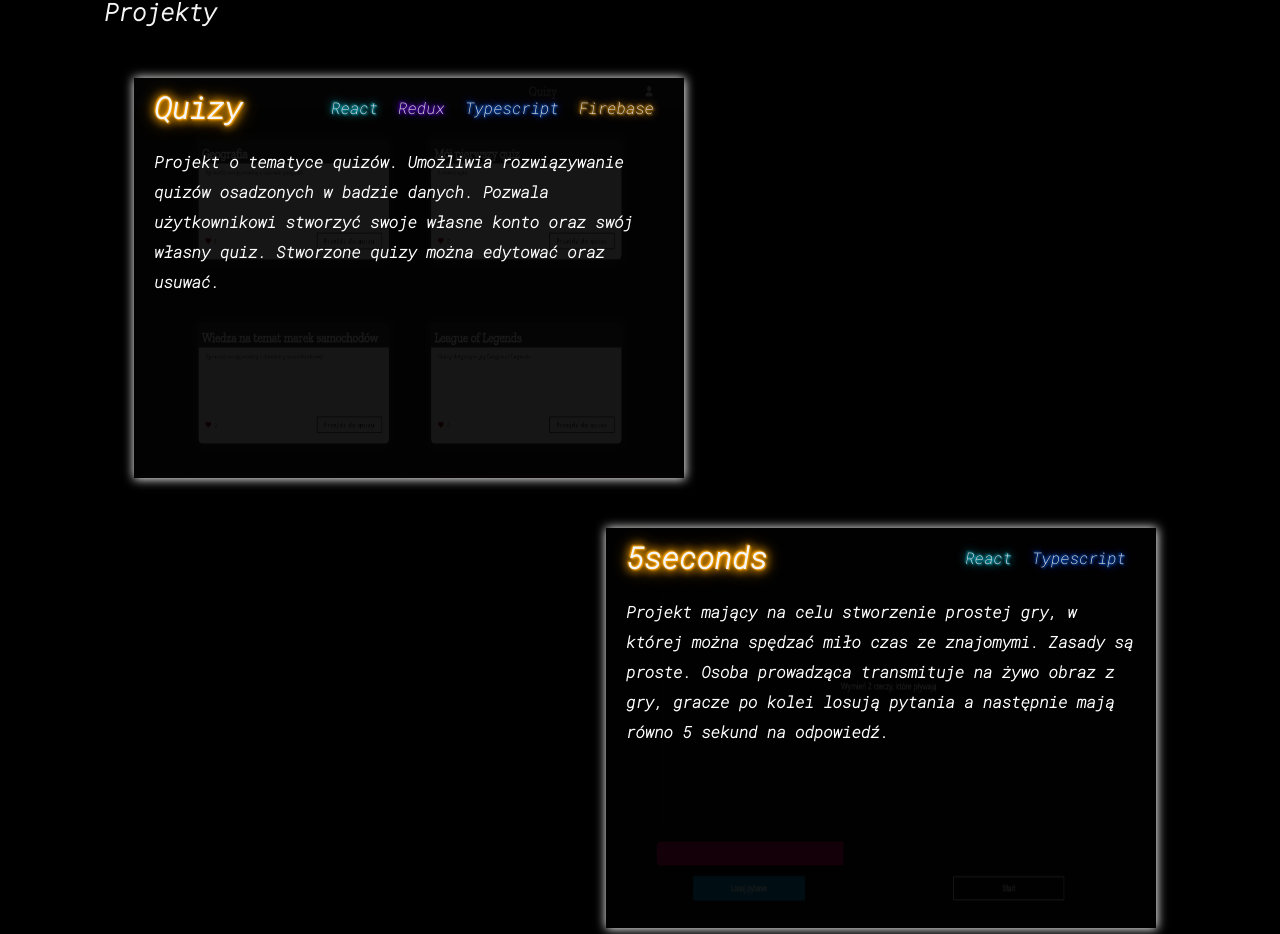
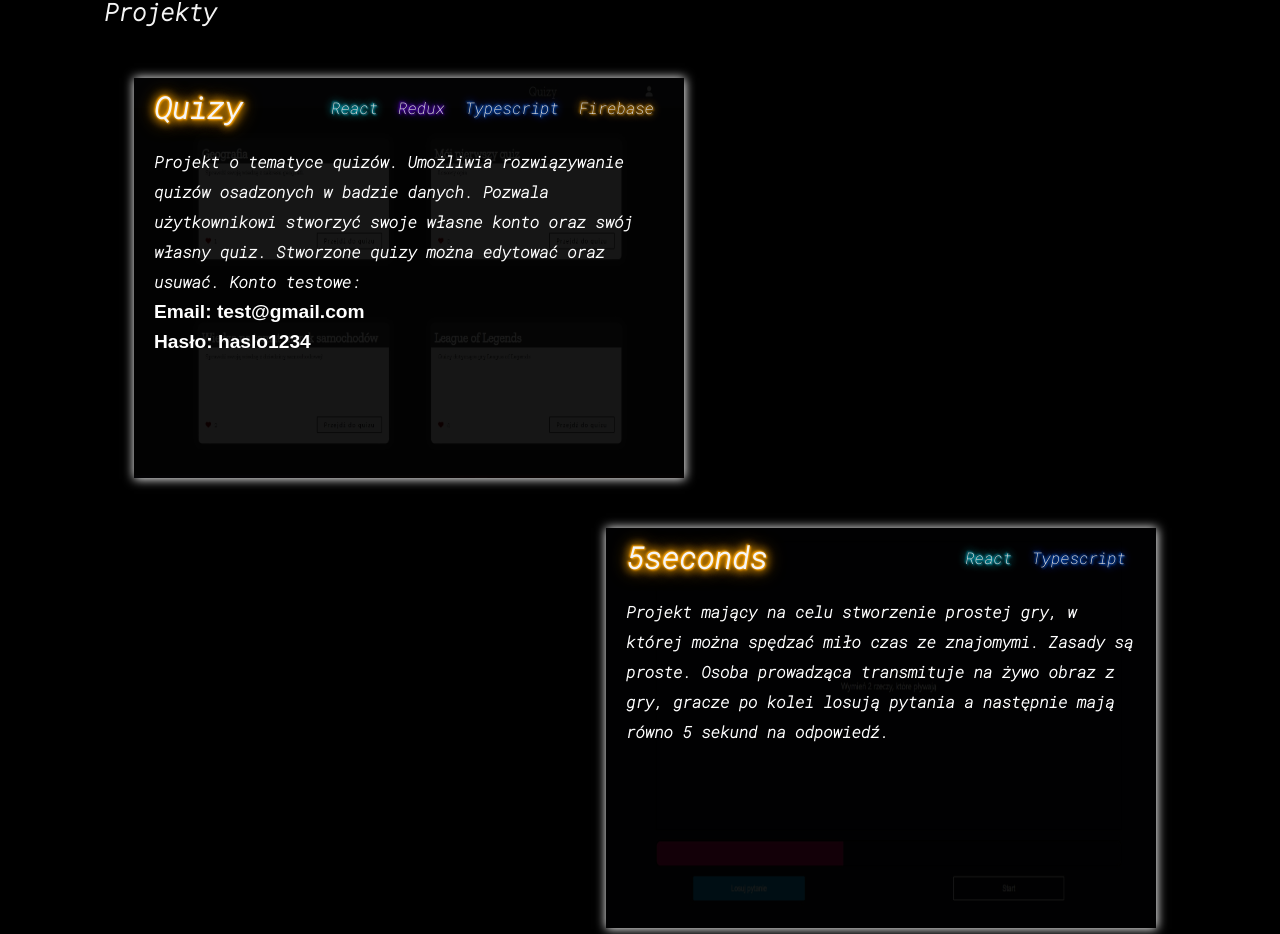
Before and after one commit to Szymon17/myPortfolio, a React (Create React App) app: page / in a window 1280 px wide. Shown: the part 1174-2108 px from the top of the page. Built offline with nearby package versions, Linux system fonts and the light colour scheme.

Commit message:
update quizzes project description

```diff
--- a/src/App.css
+++ b/src/App.css
@@ -89,6 +89,12 @@ a {
   box-shadow: 0 0 10px -5px rgb(218, 218, 218);
 }
 
+.text-bold {
+  font-size: 1.2em;
+  font-family: Arial, Helvetica, sans-serif;
+  font-weight: 800;
+}
+
 .html {
   text-shadow: 1px 1px 2px rgb(255, 136, 0), -1px -1px 2px rgb(255, 136, 0), 1px 1px 10px rgb(255, 136, 0), -1px -1px 10px rgb(255, 136, 0);
 }
--- a/src/components/Project/Project.styles.css
+++ b/src/components/Project/Project.styles.css
@@ -90,13 +90,13 @@
 
 .githublink {
   background-color: rgb(78, 78, 78);
-  color: rgb(253, 207, 0);
+  color: rgb(255, 255, 255);
   box-shadow: inset 0 0 5px 0.5px black;
 }
 
 .hostlink {
   background-color: rgb(78, 78, 78);
-  color: rgb(255, 0, 0);
+  color: rgb(255, 166, 0);
   box-shadow: inset 0 0 5px 0.5px black;
 }
 
--- a/src/components/Projects/Projects.component.jsx
+++ b/src/components/Projects/Projects.component.jsx
@@ -26,7 +26,8 @@ const Projects = () => {
           technologies={["React", "Redux", "Typescript", "Firebase"]}
         >
           Projekt o tematyce quizów. Umożliwia rozwiązywanie quizów osadzonych w badzie danych. Pozwala użytkownikowi stworzyć swoje własne konto oraz
-          swój własny quiz. Stworzone quizy można edytować oraz usuwać.
+          swój własny quiz. Stworzone quizy można edytować oraz usuwać. Konto testowe:
+          <p className="text-bold">Email: test@gmail.com</p> <p className="text-bold">Hasło: haslo1234</p>
         </Project>
         <Project
           title="5seconds"
```
